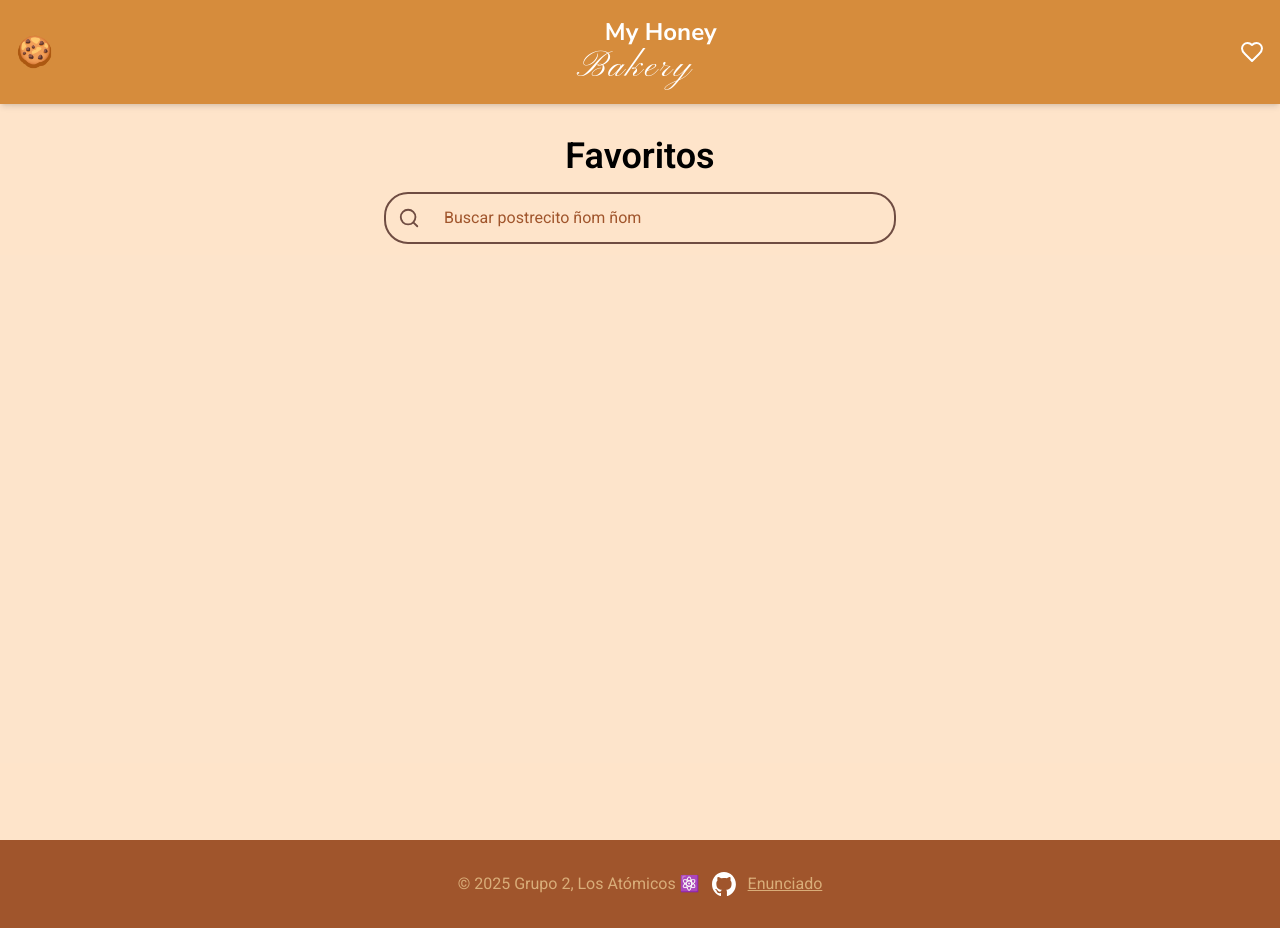
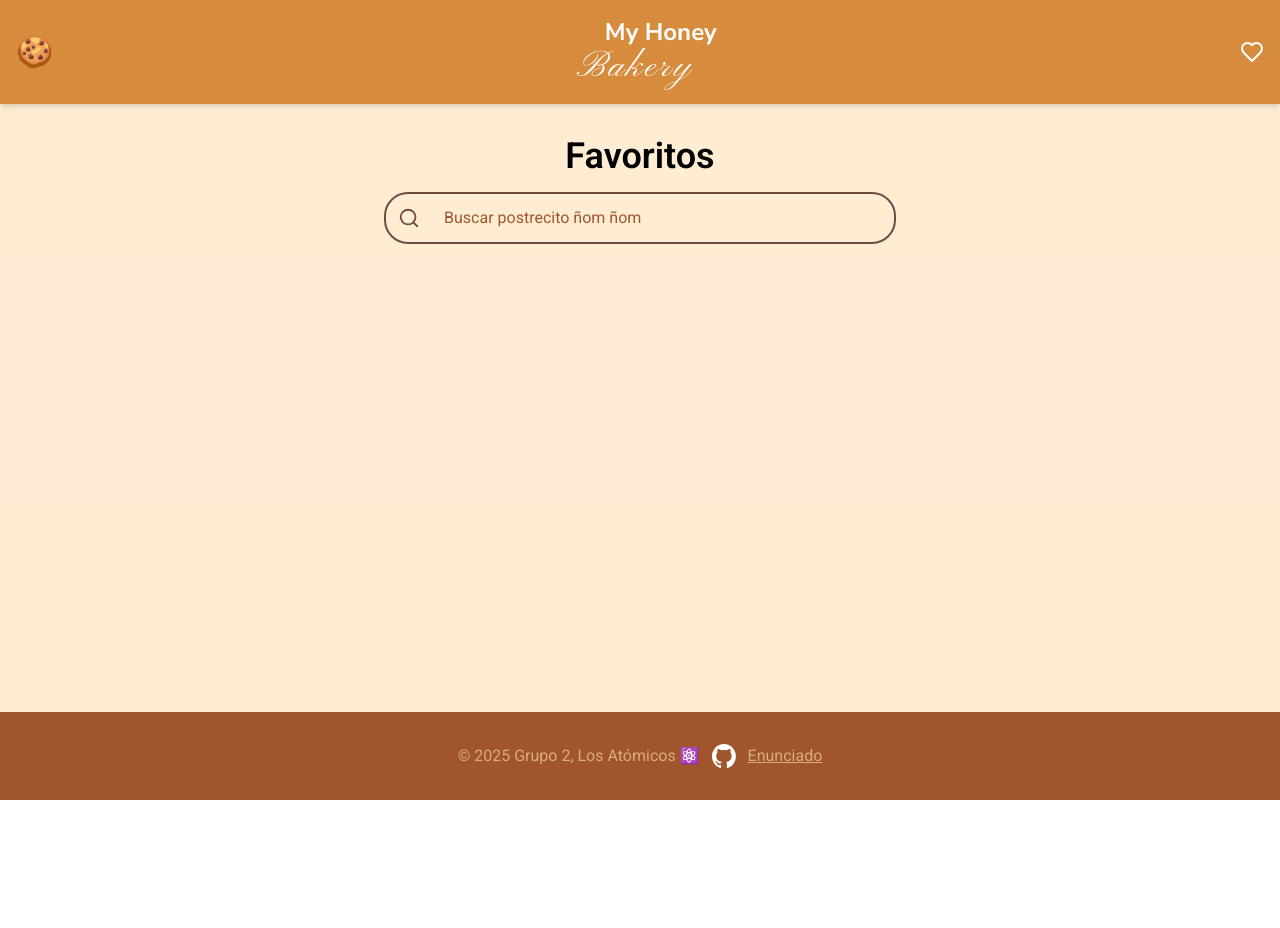
Before and after one commit to braianledantes/tp-react-meal, a React (Vite) app: page /favorites in a window 1280 px wide. After the commit the page ends 800 px from the top, so only its background shows below. Built offline with nearby package versions, Linux system fonts and the light colour scheme.

Commit message:
♻️ los colores con tailwind :)

```diff
--- a/src/components/Footer/Footer.jsx
+++ b/src/components/Footer/Footer.jsx
@@ -2,7 +2,7 @@ import React from 'react';
 
 const Footer = () => {
     return (
-        <footer className="footer-honeyRust text-white p-8 flex justify-center items-center gap-3 color-text-softAlmond">
+        <footer className="bg-honeyRust text-softAlmond p-8 flex justify-center items-center gap-3">
             <p>&copy; 2025 Grupo 2, Los Atómicos ⚛️</p>
             <p>
                 <a href="https://github.com/braianledantes/tp-react-meal" target="_blank" rel="noopener noreferrer" className="underline">
--- a/src/components/Header/Header.jsx
+++ b/src/components/Header/Header.jsx
@@ -5,7 +5,7 @@ import { Heart } from 'lucide-react';
 
 const Header = () => {
     return (
-      <header className="flex items-center justify-between header-goldenSugar text-white p-4 sticky top-0 z-40 shadow-md">
+      <header className="flex items-center justify-between bg-goldenSugar text-white p-4 sticky top-0 z-40 shadow-md">
         <h1 className="text-3xl font-bold"><Link to={PATHS.HOME}>🍪</Link></h1>
         <div className=" leading-tight">
           <h1 className="nunito-sans text-2xl ml-7" >My Honey</h1>
--- a/src/components/Search/Search.jsx
+++ b/src/components/Search/Search.jsx
@@ -34,14 +34,14 @@ export default function Search({ searchTerm, onSearch }) {
 
   return (
     <div className="flex justify-center items-center p-4">
-      <div className="flex justify-center items-center w-full max-w-lg rounded-3xl p-1 gap-2" style={{ border: `2px solid var(--color-cocoa)` }} >
-        <SearchIcon className="text-black ml-2" style={{ color: 'var(--color-cocoa)' }} />
+      <div className="flex justify-center items-center w-full max-w-lg rounded-3xl p-1 gap-2 border-2 border-cocoa">
+        <SearchIcon className="text-cocoa ml-2" />
         <input
           type="text"
           placeholder={t('search-placholder')}
           value={inputValue}
           onChange={handleChange}
-          className="custom-placeholder bg-transparent border-none outline-none px-4 py-2 text-base text-black w-full max-w-lg rounded-full"
+          className="bg-transparent border-none outline-none px-4 py-2 text-base text-black w-full max-w-lg rounded-full placeholder:text-honeyRust"
         />
         {inputValue && (
           <button
--- a/src/index.css
+++ b/src/index.css
@@ -2,6 +2,14 @@
 @import url("https://fonts.googleapis.com/css2?family=Nunito+Sans:ital,opsz,wght@0,6..12,200..1000;1,6..12,200..1000&family=Pinyon+Script&display=swap");
 
 @import "tailwindcss";
+
+@theme {
+    --color-cocoa: #6f4c42;
+    --color-honeyRust: #a0552c;
+    --color-goldenSugar: #d68c3c;
+    --color-softAlmond: #d9ad79;
+    --color-sweetPeach: #fcc5734f;
+}
 
 body {
     font-family: "Roboto", sans-serif;
@@ -23,35 +31,3 @@ body {
       "wdth" 100,
       "YTLC" 500;
 }
-
-:root {
-    --color-cocoa: #6f4c42;
-    --color-honeyRust: #a0552c;
-    --color-goldenSugar: #d68c3c;
-    --color-softAlmond: #d9ad79;
-    --color-sweetPeach: #fcc5734f;
-}
-
-.bg-sweetPeach {
-    background-color: var(--color-sweetPeach);
-    min-height: 100vh
-}
-
-.header-goldenSugar {
-    background-color: var(--color-goldenSugar);
-}
-
-.footer-honeyRust{
-    background-color: var(--color-honeyRust);
-}
-
-.custom-placeholder::placeholder {
-    color: var(--color-honeyRust);
-}
-.border-cocoa {
-    color: var(--color-cocoa);
-}
-
-.color-text-softAlmond {
-    color: var(--color-softAlmond)
-}
--- a/src/layout/MainLayout.jsx
+++ b/src/layout/MainLayout.jsx
@@ -5,7 +5,7 @@ import { Outlet } from "react-router";
 export default function MainLayout() {
 
     return (
-        <div className="bg-red-50 grid grid-rows-[auto_1fr_auto] min-h-screen">
+        <div className="bg-sweetPeach grid grid-rows-[auto_1fr_auto] min-h-screen">
             <Header />
             <main className="overflow-y-auto">
                 <Outlet />
--- a/src/pages/Details/Details.jsx
+++ b/src/pages/Details/Details.jsx
@@ -26,7 +26,7 @@ export default function Details() {
     }
 
     return (
-        <section className="bg-sweetPeach">
+        <section>
             {loading &&
                 <div className='flex justify-center items-center h-full'>
                     <CircleProgressBar />
--- a/src/pages/Favorites/Favorites.jsx
+++ b/src/pages/Favorites/Favorites.jsx
@@ -41,7 +41,7 @@ export default function FavoritesPage() {
     }, [favorites]);
 
     return (
-        <section className="bg-sweetPeach min-h-screen -mt-16 p-20">
+        <section className="-mt-16 p-20">
             <h2 className="text-4xl text-center mt-4 font-semibold">{t("favorites-title")}</h2>
             <Search searchTerm={searchTerm} onSearch={setSearchTerm}/>
             {loading && <div className="flex justify-center items-center mt-16"><CircleProgressBar/></div>}
--- a/src/pages/Home/Home.jsx
+++ b/src/pages/Home/Home.jsx
@@ -13,7 +13,7 @@ export default function Home() {
   );
 
   return (
-    <section className="bg-sweetPeach">
+    <section>
       <Search searchTerm={searchTerm} onSearch={setSearchTerm} />
       {loading && <div className="flex justify-center items-center h-full"> <CircleProgressBar /> </div>}
       {error && <p>{error.message}</p>}
```
